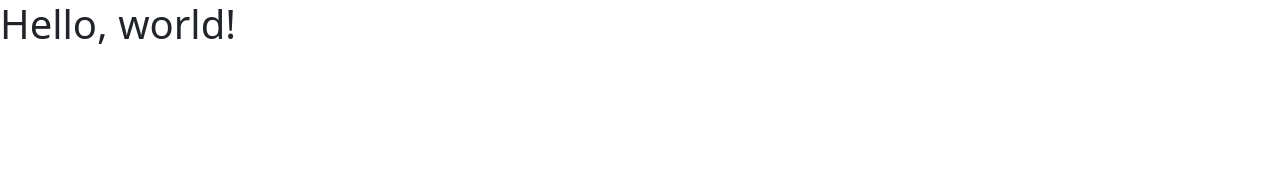
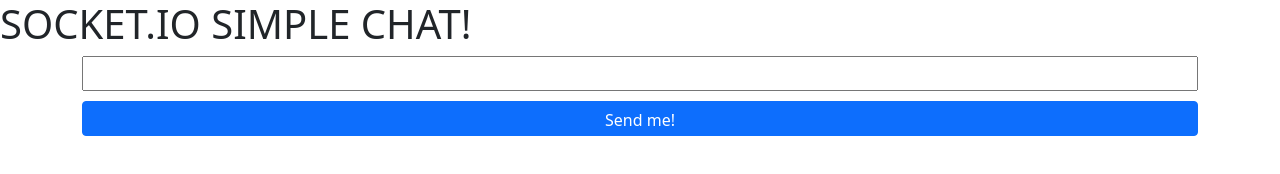
Before and after one commit to rhaymisonbetini/webscokets, a website: page chat/public/chat.html in a window 1280 px wide. Drawn offline with nearby package versions, Linux system fonts and the light colour scheme; no server answers.

Commit message:
finalizacao chat basico em socket io

```diff
--- a/chat/public/chat.html
+++ b/chat/public/chat.html
@@ -8,10 +8,31 @@
     <link href="https://cdn.jsdelivr.net/npm/bootstrap@5.0.2/dist/css/bootstrap.min.css" rel="stylesheet"
         integrity="sha384-EVSTQN3/azprG1Anm3QDgpJLIm9Nao0Yz1ztcQTwFspd3yD65VohhpuuCOmLASjC" crossorigin="anonymous">
 
+    <style>
+        input {
+            width: 100%;
+            height: 35px;
+        }
+
+        #messages {
+            margin-top: 25px;
+            font-size: 32px;
+            font-weight: 700;
+            list-style-type: none;
+            margin: 0;
+            padding: 10px;
+        }
+
+        #messages li:nth-child(odd){
+            background-color: wheat
+        }
+
+    </style>
+
 </head>
 
 <body>
-    <h1>Hello, world!</h1>
+    <h1>SOCKET.IO SIMPLE CHAT!</h1>
     <script src="https://cdn.jsdelivr.net/npm/bootstrap@5.0.2/dist/js/bootstrap.bundle.min.js"
         integrity="sha384-MrcW6ZMFYlzcLA8Nl+NtUVF0sA7MsXsP1UyJoMp4YLEuNSfAP+JcXn/tWtIaxVXM"
         crossorigin="anonymous"></script>
@@ -20,13 +41,41 @@
         crossorigin="anonymous"></script>
 
 
+
+    <div class="container">
+        <div class="row">
+            <form action="" id="message-form">
+                <div class="col-12">
+                    <input type="text" id="user-message">
+                </div>
+                <div class="col-12" style="margin-top: 10px;">
+                    <input type="submit" class="btn btn-primary" value="Send me!">
+                </div>
+            </form>
+            <ul id="messages">
+
+            </ul>
+        </div>
+    </div>
+
+
+
     <script>
 
         const socket = io('http://localhost:9000');
 
         socket.on('messageFromServer', (dataFromServer) => {
-            console.log(dataFromServer)
-            socket.emit('messageToServer', { data: "This is from Client" });
+        document.querySelector('#messages').innerHTML += `<li>SERVER SAYS: ${dataFromServer.data}</li>`;
+        })
+
+        document.querySelector('#message-form').addEventListener('submit', (event) => {
+            event.preventDefault();
+            const newMessage = document.querySelector('#user-message').value;
+            socket.emit('newMessageToServer', { text: newMessage })
+        })
+
+        socket.on('messageToClients', (msg) => {
+            document.querySelector('#messages').innerHTML += `<li>${msg.text}</li>`;
         })
 
     </script>
--- a/chat/server.js
+++ b/chat/server.js
@@ -11,7 +11,7 @@
 
     socket.emit('messageFromServer', { data: "Wellcome to the jungle!" })
 
-    socket.on("messageToServer", (msg) => {
-        console.log(msg)
+    socket.on("newMessageToServer", (msg) => {
+        io.emit('messageToClients', { text: msg.text })
     })
 })
```
